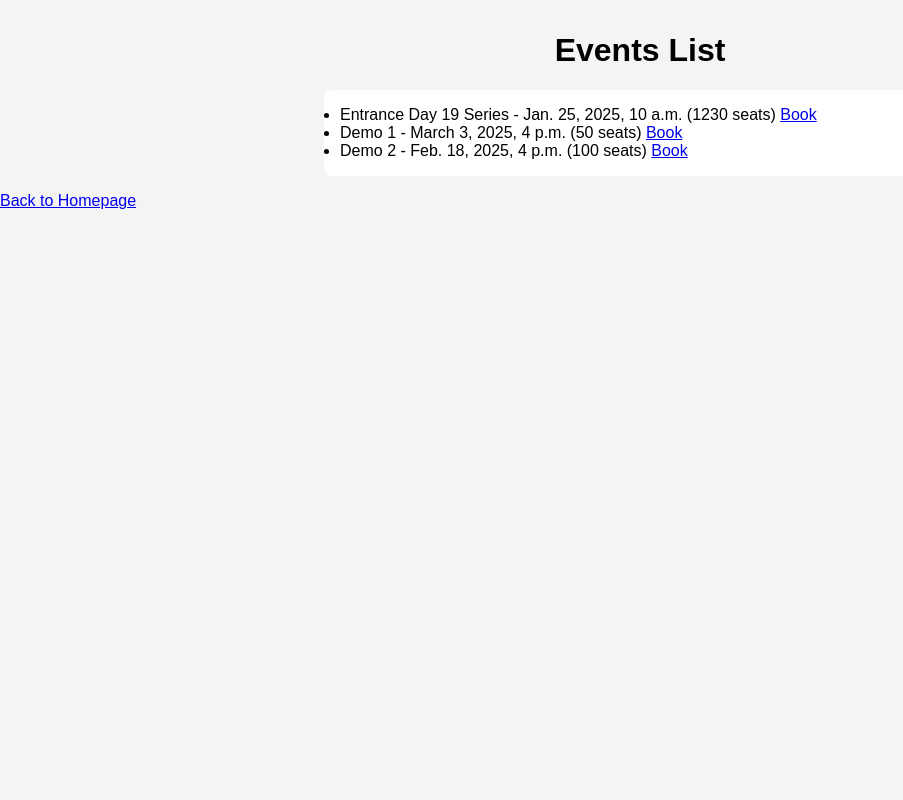
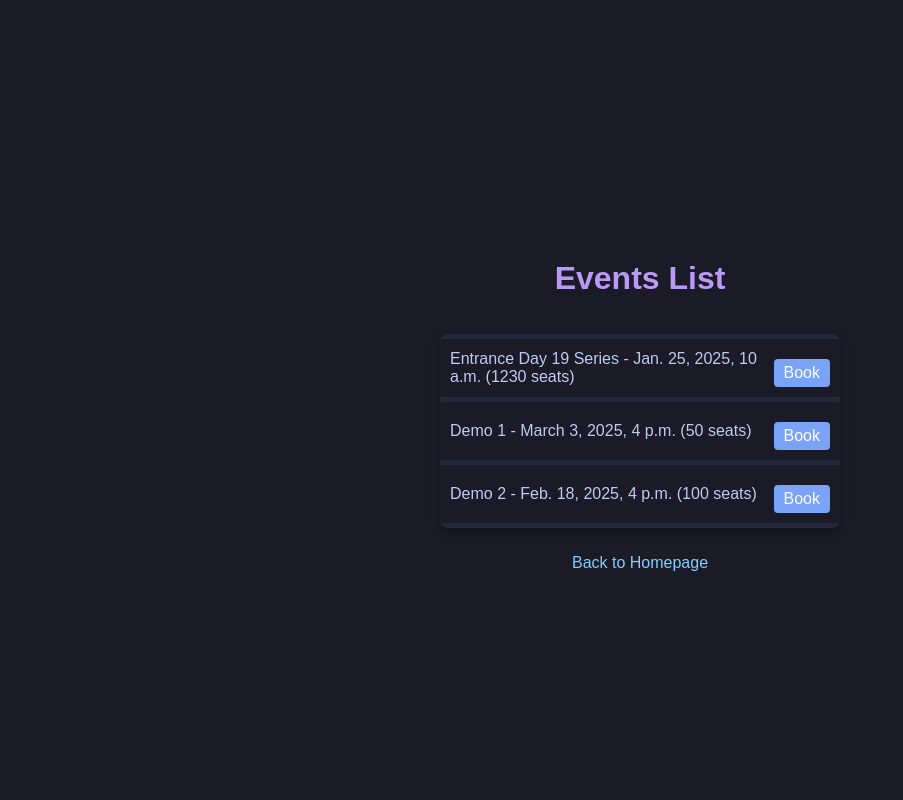
Before and after one commit to MSAS25/Event_Registration_System, a Django app: template event_registration_system/events/templates/events/event_list.html in a window 1280 px wide. Shown: the whole page, without its empty margins (0-903 px from the left). Run offline with Django 5.2, Linux system fonts and the light colour scheme; the template is opened without the code that fills it: values that come from a table or form of the project are taken from there, others are empty; data comes from the database, SQL or seed files in the repository.

Commit message:
Update event_list.html

```diff
--- a/event_registration_system/events/templates/events/event_list.html
+++ b/event_registration_system/events/templates/events/event_list.html
@@ -1,5 +1,89 @@
 {% load static %}
 <link rel="stylesheet" href="{% static 'css/style.css' %}">
+<style>
+    /* Tokyo Night Theme */
+    body {
+        background-color: #1a1b26;
+        color: #c0caf5;
+        font-family: 'Arial', sans-serif;
+        display: flex;
+        flex-direction: column;
+        align-items: center;
+        justify-content: center;
+        height: 100vh;
+        margin: 0;
+    }
+    h1 {
+        color: #bb9af7;
+    }
+    form, ul {
+        background-color: #24283b;
+        padding: 20px;
+        border-radius: 8px;
+        box-shadow: 0 4px 10px rgba(0, 0, 0, 0.3);
+        max-width: 400px;
+        width: 100%;
+    }
+    label {
+        display: block;
+        margin-top: 10px;
+        margin-bottom: 5px;
+    }
+    input {
+        width: 100%;
+        padding: 10px;
+        margin-bottom: 15px;
+        border: 1px solid #414868;
+        background-color: #1a1b26;
+        color: #c0caf5;
+        border-radius: 4px;
+    }
+    button {
+        background-color: #7aa2f7;
+        color: white;
+        padding: 10px 15px;
+        border: none;
+        cursor: pointer;
+        border-radius: 4px;
+        transition: background 0.3s;
+        width: 100%;
+    }
+    button:hover {
+        background-color: #bb9af7;
+    }
+    a {
+        color: #7dcfff;
+        margin-top: 10px;
+        display: inline-block;
+        text-decoration: none;
+    }
+    a:hover {
+        text-decoration: underline;
+    }
+    ul {
+        list-style: none;
+        padding: 0;
+    }
+    li {
+        background-color: #1a1b26;
+        padding: 10px;
+        margin: 5px 0;
+        border-radius: 4px;
+        display: flex;
+        justify-content: space-between;
+        align-items: center;
+    }
+    li a {
+        background-color: #7aa2f7;
+        color: white;
+        padding: 5px 10px;
+        border-radius: 4px;
+        text-decoration: none;
+    }
+    li a:hover {
+        background-color: #bb9af7;
+    }
+</style>
 
 <h1>Events List</h1>
 <ul>
```
